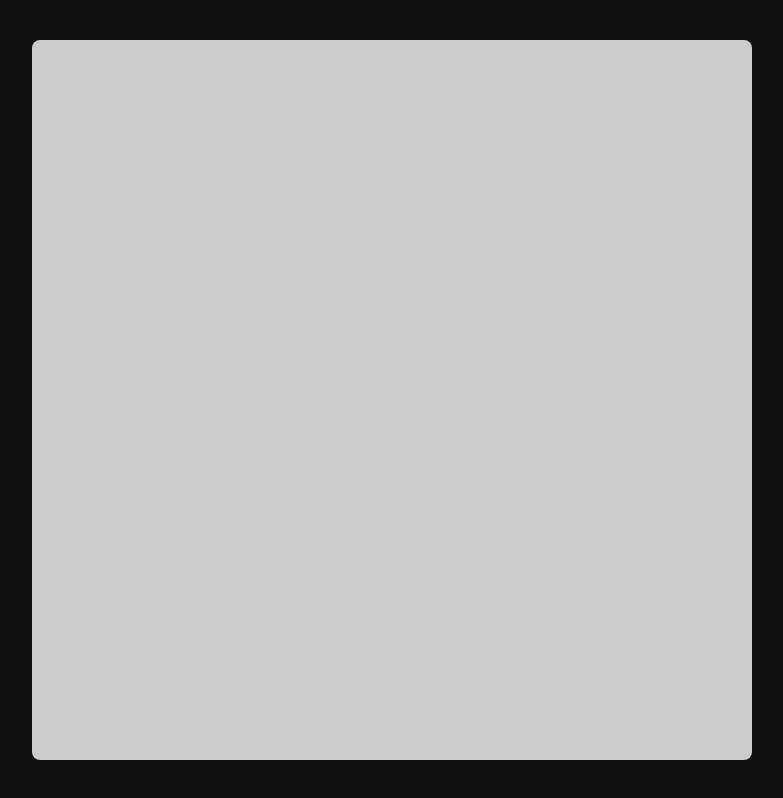
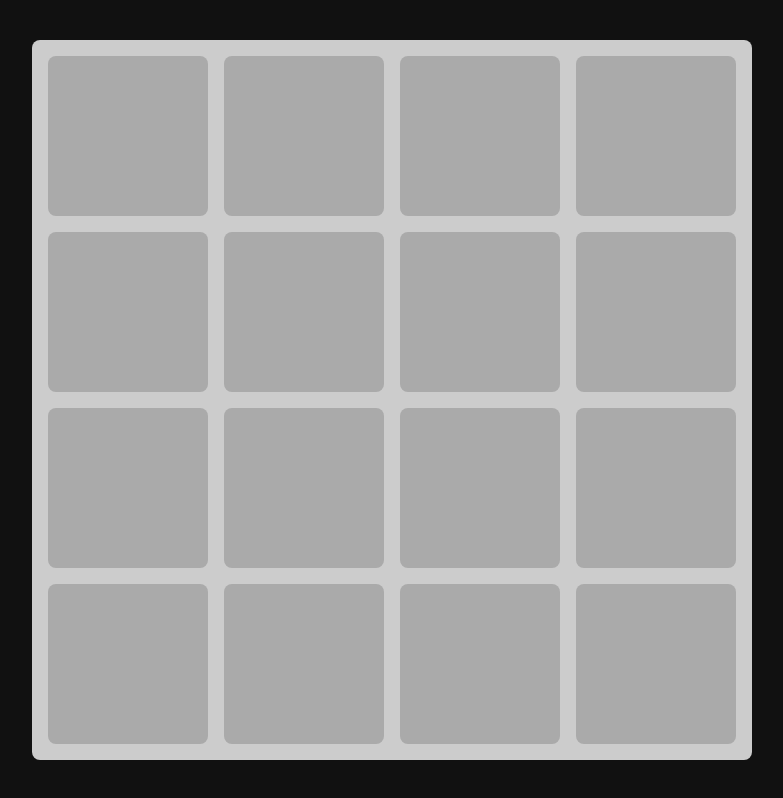
Before and after one commit to kdeepthi123/Web-dev, a plain HTML site: page index.html in a window 1280 px wide. Shown: the whole page, without its empty margins (248-1031 px from the left). Drawn offline with Linux system fonts and the light colour scheme.

Commit message:
Update style.css

```diff
--- a/style.css
+++ b/style.css
@@ -26,3 +26,17 @@ body {
     position: relative;
 
 }
+
+.tile {
+    border-radius: 1vmin;
+    background-color: #aaa;
+    display: flex;
+    align-items: center;
+    justify-content: center;
+    color: #111;
+    font-weight: bold;
+}
+
+.active {
+    background-color: hs1(10, 50%, 50);
+}
```
